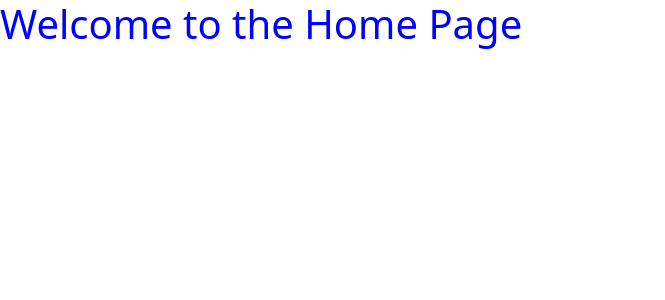
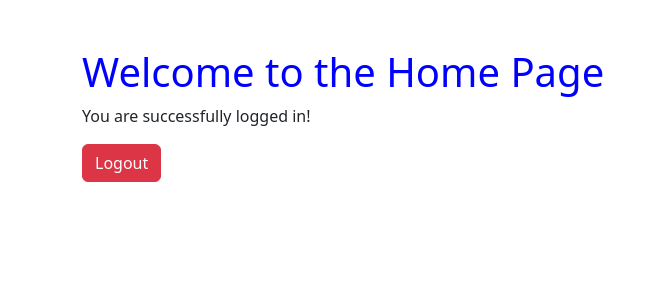
Before and after one commit to mirrosyaa/FileLabs, a React (Create React App) app in the folder client/: page /home in a window 1280 px wide. Shown: the top 300 px of the page, without its empty margins (0-665 px from the left). Built offline with nearby package versions, Linux system fonts and the light colour scheme; sample sign-in values are in the browser's storage.

Commit message:
final fix

```diff
--- a/client/src/App.js
+++ b/client/src/App.js
@@ -1,6 +1,7 @@
 import React from "react";
 import { BrowserRouter as Router, Routes, Route } from "react-router-dom";
 import AuthProvider from "./Authentication/authProvider";
+import RouteProtector from "./Authentication/RouteProtector";
 import LoginPage from "./pages/login";
 import HomePage from "./pages/homePage";
 
@@ -10,8 +11,18 @@ function App() {
       <Router>
         <div id="App Content">
           <Routes>
+            {/* Public routes*/}
             <Route path="/" element={<LoginPage />} />
-            <Route path="/home" element={<HomePage />} />
+
+            {/* Protected routes*/}
+            <Route
+              path="/home"
+              element={
+                <RouteProtector>
+                  <HomePage />
+                </RouteProtector>
+              }
+            />
           </Routes>
         </div>
       </Router>
--- /dev/null
+++ b/client/src/Authentication/RouteProtector.jsx
@@ -0,0 +1,26 @@
+import { Navigate } from "react-router-dom";
+import { useAuth } from "../Authentication/authProvider";
+
+/**
+ * RouteProtector Component
+ *
+ * Wrapper component that protects routes from unauthorized access.
+ * Checks if user has a valid JWT token before rendering the page.
+ * If no token exists, redirects user to login page.
+ *
+ * Usage:
+ * <Route path="/home" element={<RouteProtector><HomePage /></RouteProtector>} />
+ */
+export const RouteProtector = ({ children }) => {
+  const { token } = useAuth();
+
+  // If no token, redirect to login page
+  if (!token) {
+    return <Navigate to="/" replace />;
+  }
+
+  // If token exists, render the protected page
+  return children;
+};
+
+export default RouteProtector;
--- a/client/src/components/loginForm.jsx
+++ b/client/src/components/loginForm.jsx
@@ -1,10 +1,12 @@
 import { React, useState } from "react";
 import { useNavigate } from "react-router-dom";
+import { useAuth } from "../Authentication/authProvider";
 import axios from "axios";
 
 function LoginForm() {
   // Store the user's input in state variables
   const navigate = useNavigate(); // used to help navigate between login and home page
+  const { setToken } = useAuth(); // Get setToken from AuthProvider
   const [email, setEmail] = useState("");
   const [password, setPassword] = useState("");
   const [loginError, setLoginError] = useState(false);
@@ -23,6 +25,10 @@ function LoginForm() {
         user_password: password,
       });
       console.log(response.data);
+
+      // Save JWT token to AuthProvider
+      setToken(response.data.token);
+
       navigate("/home"); // if login is successful, navigate to home page
     } catch (err) {
       // if login fails, log the error from the backend
--- a/client/src/pages/homePage.jsx
+++ b/client/src/pages/homePage.jsx
@@ -1,6 +1,24 @@
 import { React } from "react";
+import { useNavigate } from "react-router-dom";
+import { useAuth } from "../Authentication/authProvider";
 
 function HomePage() {
-  return <h1>Welcome to the Home Page</h1>;
+  const { setToken } = useAuth();
+  const navigate = useNavigate();
+
+  const handleLogout = () => {
+    setToken(null); // Clear the token
+    navigate("/"); // Redirect to login page
+  };
+
+  return (
+    <div className="container mt-5">
+      <h1>Welcome to the Home Page</h1>
+      <p>You are successfully logged in!</p>
+      <button className="btn btn-danger" onClick={handleLogout}>
+        Logout
+      </button>
+    </div>
+  );
 }
 export default HomePage;
```
